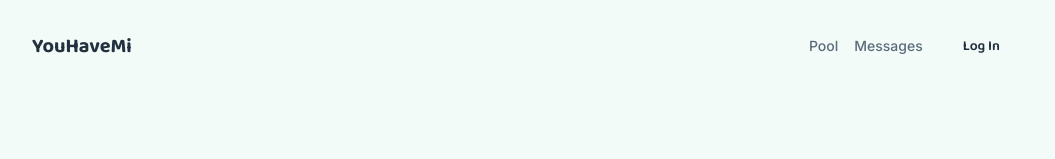
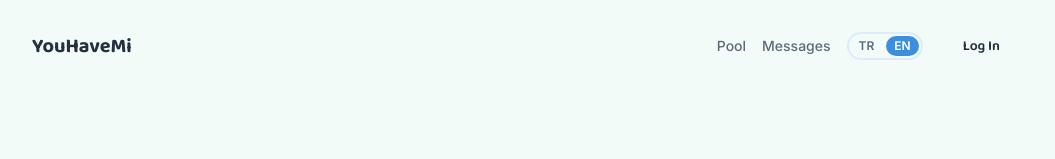
Before and after one commit to Kaan101/ozel-mesaj, a Next.js app in the folder frontend/: page / in a window 1280 px wide. Shown: the top 159 px of the page, without its empty margins (112-1167 px from the left). Built offline with nearby package versions, Linux system fonts and the light colour scheme; no server answers.

Commit message:
feat: ust menuye manuel TR/EN dil degistirme secenegi eklendi

```diff
--- a/frontend/src/components/SiteHeader.tsx
+++ b/frontend/src/components/SiteHeader.tsx
@@ -22,7 +22,7 @@ import { AccountMenu } from "./AccountMenu";
 // belirleniyor (bkz. lib/language-context.tsx).
 export function SiteHeader() {
   const pathname = usePathname();
-  const { t } = useLanguage();
+  const { t, language, setLanguage, multiLanguageEnabled } = useLanguage();
   const { isAuthenticated } = useAuth();
   const [hasUnread, setHasUnread] = useState(false);
 
@@ -97,6 +97,31 @@ export function SiteHeader() {
           )}
           {t("nav.myMessages")}
         </Link>
+        {/* Kullanici istegi: ust menuye manuel TR/EN dil secenegi
+            eklendi - coklu dil kapaliysa (sistem parametresi) hic
+            gosterilmez, cunku o durumda dil zaten sabit Ingilizce. */}
+        {multiLanguageEnabled && (
+          <div className="flex items-center gap-1 rounded-full border-2 border-sky-light p-0.5">
+            <button
+              type="button"
+              onClick={() => setLanguage("tr")}
+              className={`rounded-full px-2 py-0.5 font-body text-xs font-semibold transition-colors ${
+                language === "tr" ? "bg-sky text-white" : "text-slate-light hover:text-slate"
+              }`}
+            >
+              TR
+            </button>
+            <button
+              type="button"
+              onClick={() => setLanguage("en")}
+              className={`rounded-full px-2 py-0.5 font-body text-xs font-semibold transition-colors ${
+                language === "en" ? "bg-sky text-white" : "text-slate-light hover:text-slate"
+              }`}
+            >
+              EN
+            </button>
+          </div>
+        )}
         {/* Kullanici istegi: hesap menusu - temsili avatar resmiyle
             acilir, altinda Ayarlar ve Cikis/Giris Yap secenekleri var. */}
         <AccountMenu />
--- a/frontend/src/lib/language-context.tsx
+++ b/frontend/src/lib/language-context.tsx
@@ -18,6 +18,11 @@ interface LanguageContextValue {
   // Coklu dil destegi sistem parametresiyle KAPATILMISSA, bu fonksiyon
   // hicbir sey yapmaz - dil her zaman Ingilizce kalir.
   setLanguageFromCountry: (iso2: string) => void;
+  // Kullanici istegi: ust menuye TR/EN secenegi eklendi - kullanici
+  // istedigi zaman dili MANUEL olarak degistirebilir. Coklu dil
+  // KAPALIYSA bu fonksiyon da hicbir sey yapmaz.
+  setLanguage: (lang: LanguageCode) => void;
+  multiLanguageEnabled: boolean;
   t: (key: Parameters<typeof translate>[1]) => string;
 }
 
@@ -68,12 +73,23 @@ export function LanguageProvider({ children }: { children: ReactNode }) {
     localStorage.setItem(STORAGE_KEY, detected);
   }
 
+  // Kullanici istegi: ust menudeki TR/EN dugmesiyle MANUEL dil
+  // degistirme - coklu dil kapaliysa (sistem her zaman Ingilizce
+  // kalmasi gerektigi icin) hicbir sey yapmaz.
+  function setLanguage(lang: LanguageCode) {
+    if (!multiLanguageEnabled) return;
+    setLanguageState(lang);
+    localStorage.setItem(STORAGE_KEY, lang);
+  }
+
   function t(key: Parameters<typeof translate>[1]): string {
     return translate(language, key);
   }
 
   return (
-    <LanguageContext.Provider value={{ language, setLanguageFromCountry, t }}>
+    <LanguageContext.Provider
+      value={{ language, setLanguageFromCountry, setLanguage, multiLanguageEnabled, t }}
+    >
       {children}
     </LanguageContext.Provider>
   );
```
